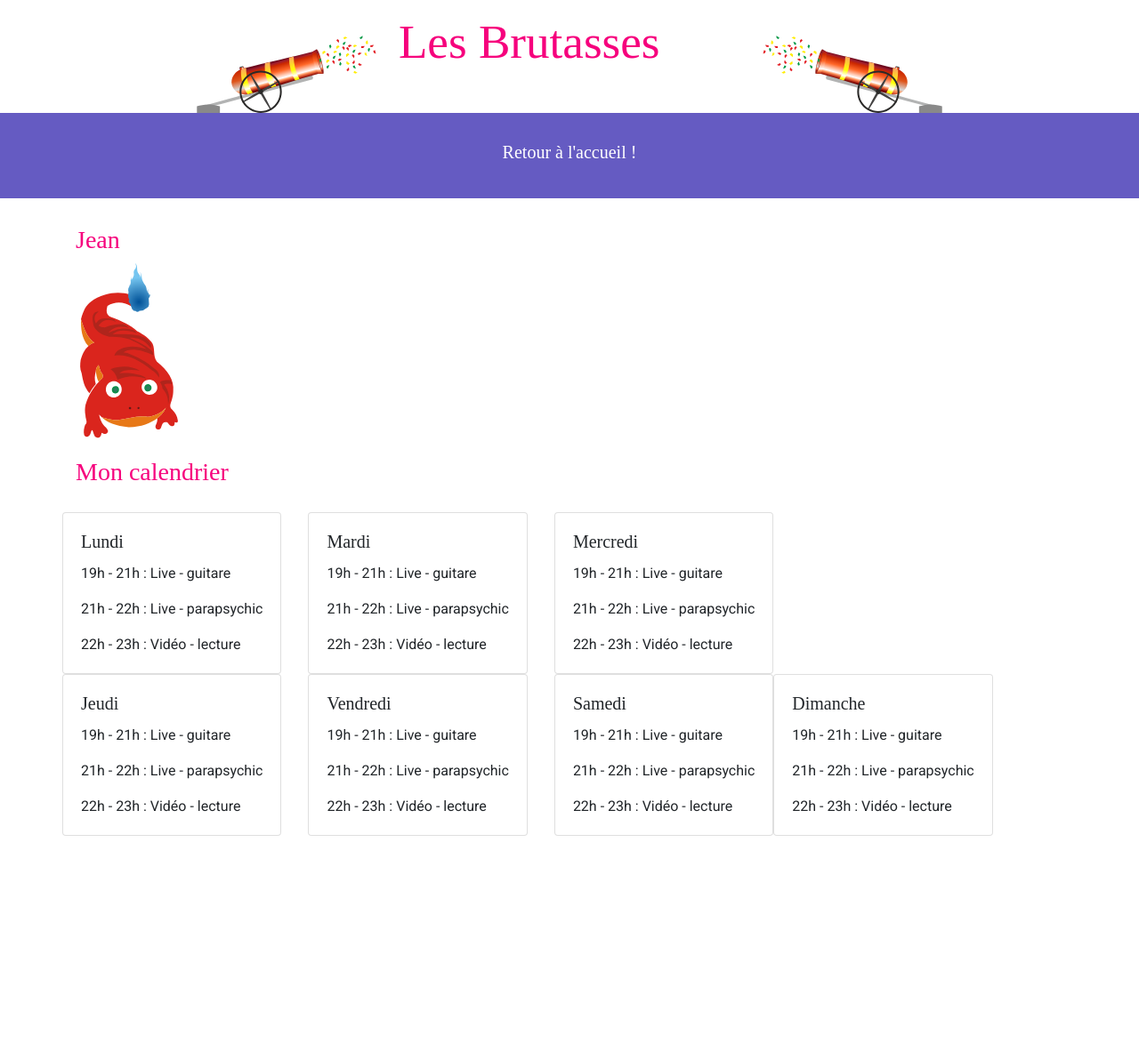
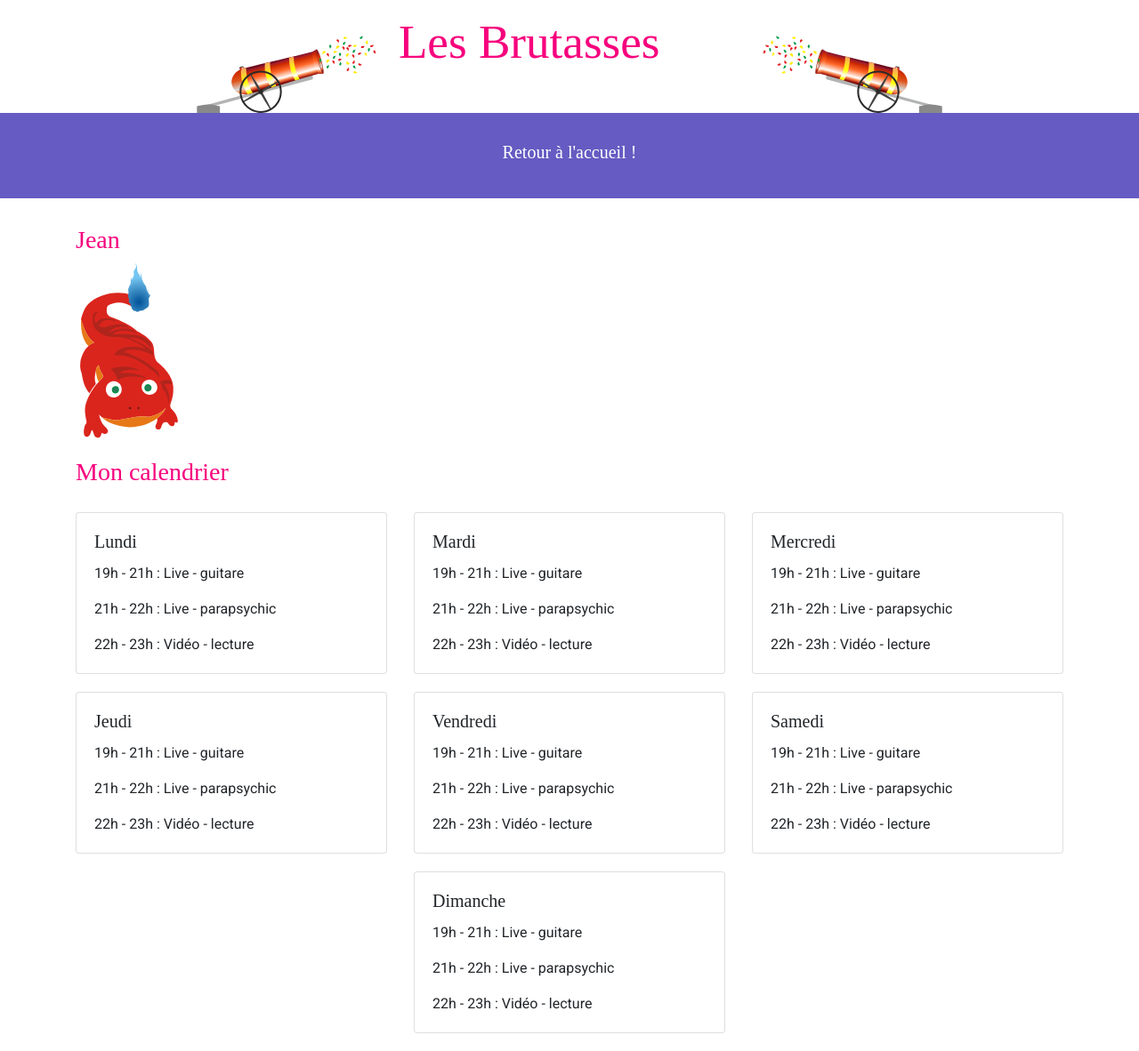
Before and after one commit to lesBrutasses/les_brutasses, a Jekyll site: the page built from jean.md, in a window 1280 px wide. Shown: the whole page at 89% size. Built offline with Jekyll 4.4.1, drawn with Linux system fonts in a browser that asks for light colours; some web fonts are replaced; before the commit the page ends 960 px from its top, so only the background shows below that.

Commit message:
Modifs Jean

```diff
--- a/_layouts/jean.html
+++ b/_layouts/jean.html
@@ -47,7 +47,7 @@
 	        	</div>
 
 		        <div class="row">
-					<div class="card-deck">
+					<div class="col-sm-12 col-md-4">
 						<div class="card">
 							<div class="card-body">
 								<h5 class="card-title" style="white-space: nowrap;">Lundi</h5>
@@ -56,6 +56,8 @@
 								<p class="card-text">22h - 23h : Vidéo - lecture</p>
 							</div>
 						</div>
+					</div>
+					<div class="col-sm-12 col-md-4">
 						<div class="card">
 							<div class="card-body">
 								<h5 class="card-title" style="white-space: nowrap;">Mardi</h5>
@@ -64,6 +66,8 @@
 								<p class="card-text">22h - 23h : Vidéo - lecture</p>
 							</div>
 						</div>
+					</div>
+					<div class="col-sm-12 col-md-4">
 						<div class="card">
 							<div class="card-body">
 								<h5 class="card-title" style="white-space: nowrap;">Mercredi</h5>
@@ -73,7 +77,9 @@
 							</div>
 						</div>
 					</div>
-					<div class="card-deck">
+				</div>
+				 <div class="row">
+					<div class="col-sm-12 col-md-4">
 						<div class="card">
 							<div class="card-body">
 								<h5 class="card-title" style="white-space: nowrap;">Jeudi</h5>
@@ -82,6 +88,8 @@
 								<p class="card-text">22h - 23h : Vidéo - lecture</p>
 							</div>
 						</div>
+					</div>
+					<div class="col-sm-12 col-md-4">
 						<div class="card">
 							<div class="card-body">
 								<h5 class="card-title" style="white-space: nowrap;">Vendredi</h5>
@@ -90,6 +98,8 @@
 								<p class="card-text">22h - 23h : Vidéo - lecture</p>
 							</div>
 						</div>
+					</div>
+					<div class="col-sm-12 col-md-4">
 						<div class="card">
 							<div class="card-body">
 								<h5 class="card-title" style="white-space: nowrap;">Samedi</h5>
@@ -99,7 +109,11 @@
 							</div>
 						</div>
 					</div>
-					<div class="card-deck">
+				</div>
+				 <div class="row">
+				 	<div class="col-sm-12 col-md-4">
+				 	</div>
+					<div class="col-sm-12 col-md-4">
 						<div class="card">
 							<div class="card-body">
 								<h5 class="card-title" style="white-space: nowrap;">Dimanche</h5>
@@ -109,6 +123,8 @@
 							</div>
 						</div>
 					</div>
+					<div class="col-sm-12 col-md-4">
+				 	</div>
 				</div>
  	</div><!-- /.container -->
 
```
